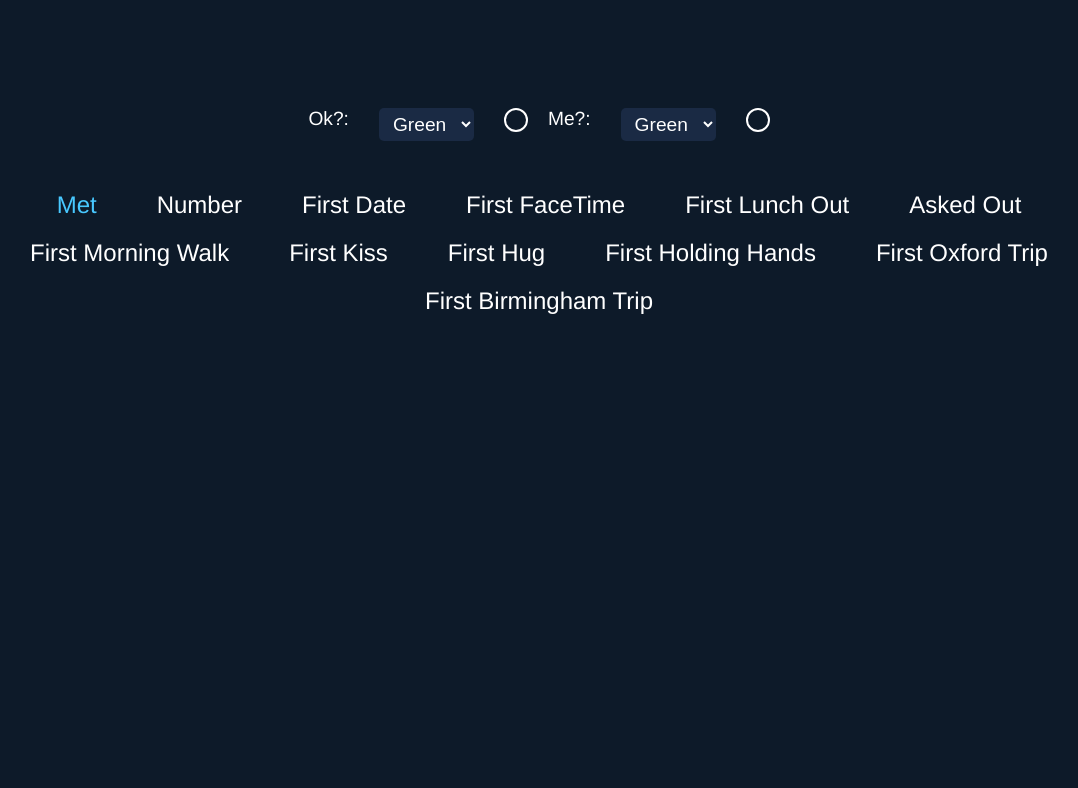
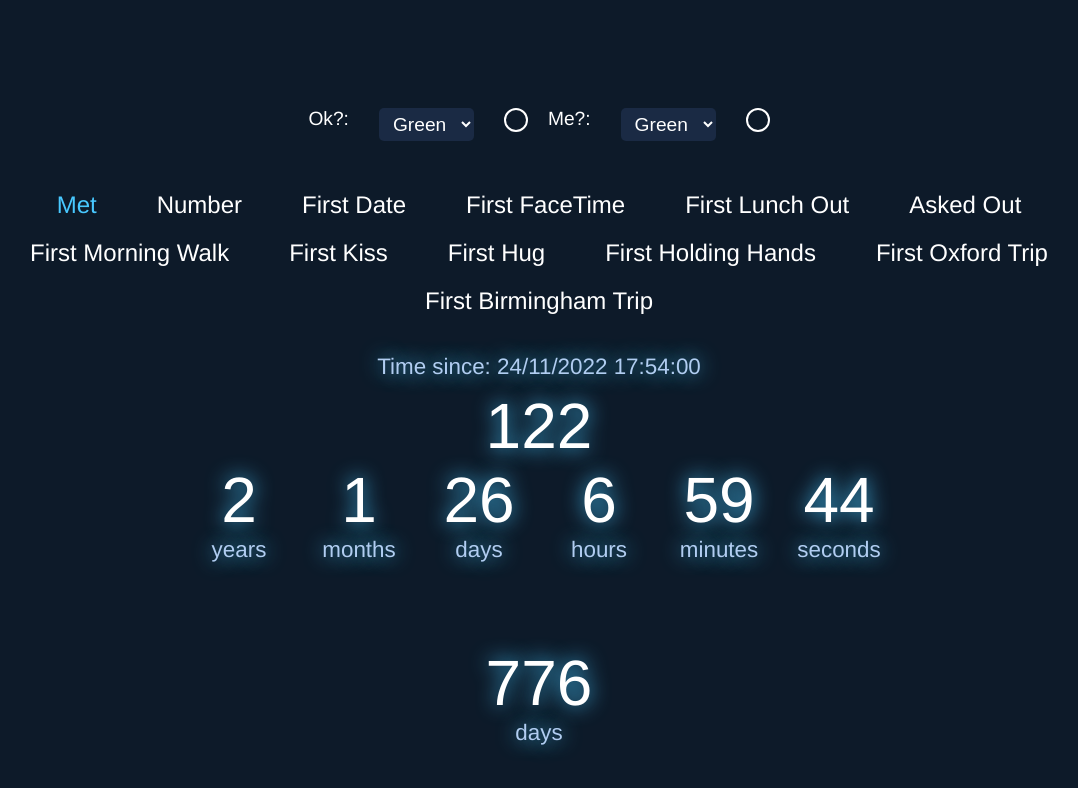
Before and after one commit to jeyschristian/ce, a plain HTML site: page index.html in a window 1280 px wide. Shown: the whole page, without its empty margins (101-1179 px from the left). Drawn offline with Linux system fonts and the light colour scheme; no server answers.

Commit message:
Add files via upload

```diff
--- a/index.html
+++ b/index.html
@@ -120,6 +120,42 @@
     });
   </script>
 
+<script>
+  function updateTimer() {
+    // yyyy-MM-dd HH:mm:ss
+    past = Date.parse("2022-11-24 17:54:00");
+    now = new Date();
+    diff = now - past;
+
+    years = Math.floor(diff / (1000 * 60 * 60 * 24 * 30 * 12));
+    months = Math.floor(diff / (1000 * 60 * 60 * 24 * 30));
+    weeks = Math.floor(diff / (1000 * 60 * 60 * 24 * 7));
+    days = Math.floor(diff / (1000 * 60 * 60 * 24));
+    hours = Math.floor(diff / (1000 * 60 * 60));
+    mins = Math.floor(diff / (1000 * 60));
+    secs = Math.floor(diff / 1000);
+
+    y = years;
+    M = months - years * 12;
+    d = days - months * 30;
+    h = hours - days * 24;
+    m = mins - hours * 60;
+    s = secs - mins * 60;
+    document.getElementById("timer").innerHTML =
+      '<div><span>Time since: 24/11/2022 17:54:00</span></div><br>' +
+      '<span>122</span></div><br>' + // number of times seen (04/01/2025)
+      '<div>' + y + '<span>years</span></div>' +
+      '<div>' + M + '<span>months</span></div>' +
+      '<div>' + d + '<span>days</span></div>' +
+      '<div>' + h + '<span>hours</span></div>' +
+      '<div>' + m + '<span>minutes</span></div>' +
+      '<div>' + s + '<span>seconds</span></div><br><br>' +
+      '<div>' + days + '<span>days</span></div>';
+  }
+  setInterval(updateTimer, 1000);
+  updateTimer(); // Initial timer update
+</script>
+
   <br><br>
   <br><br>
 </body>
```
